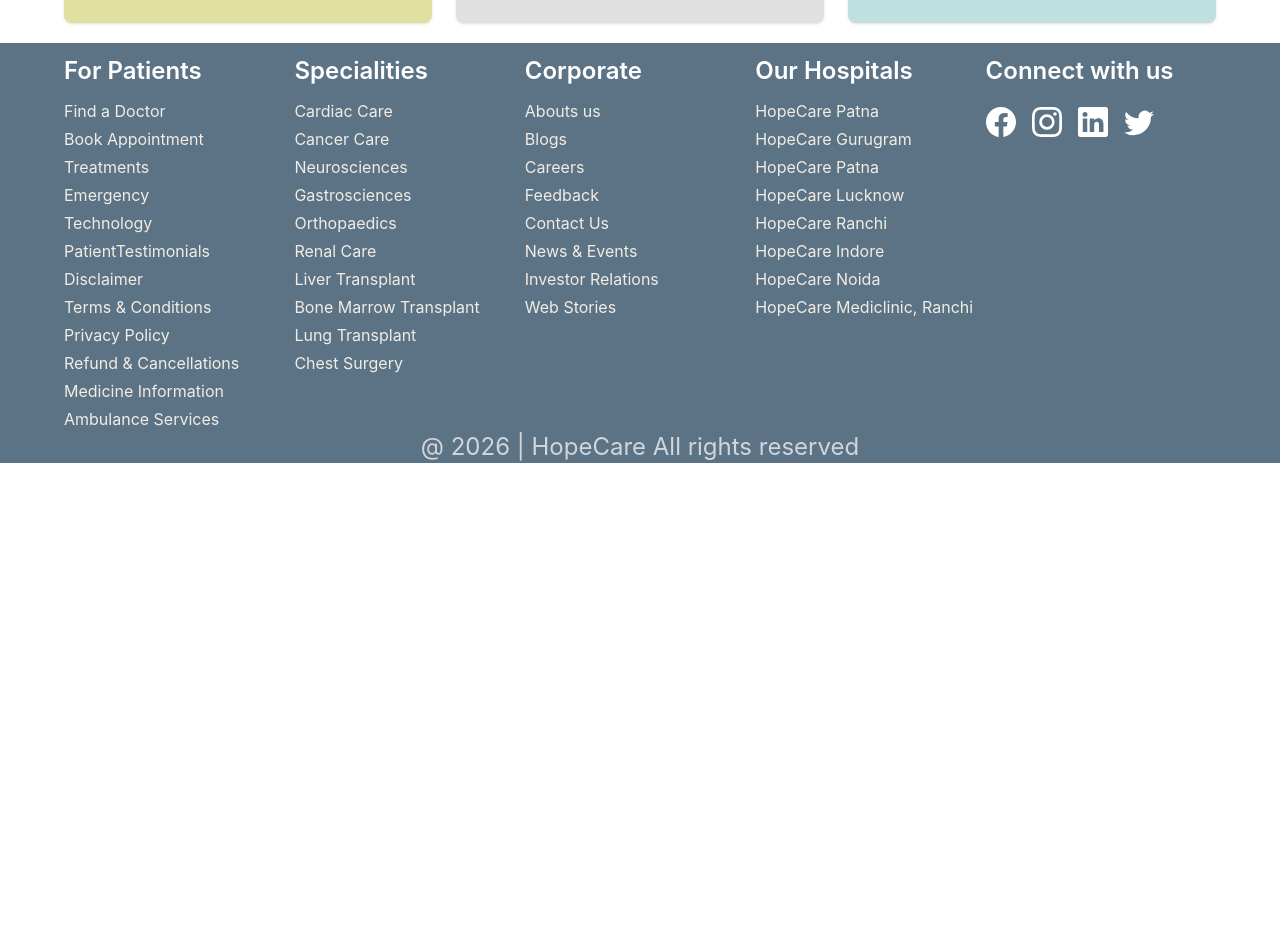
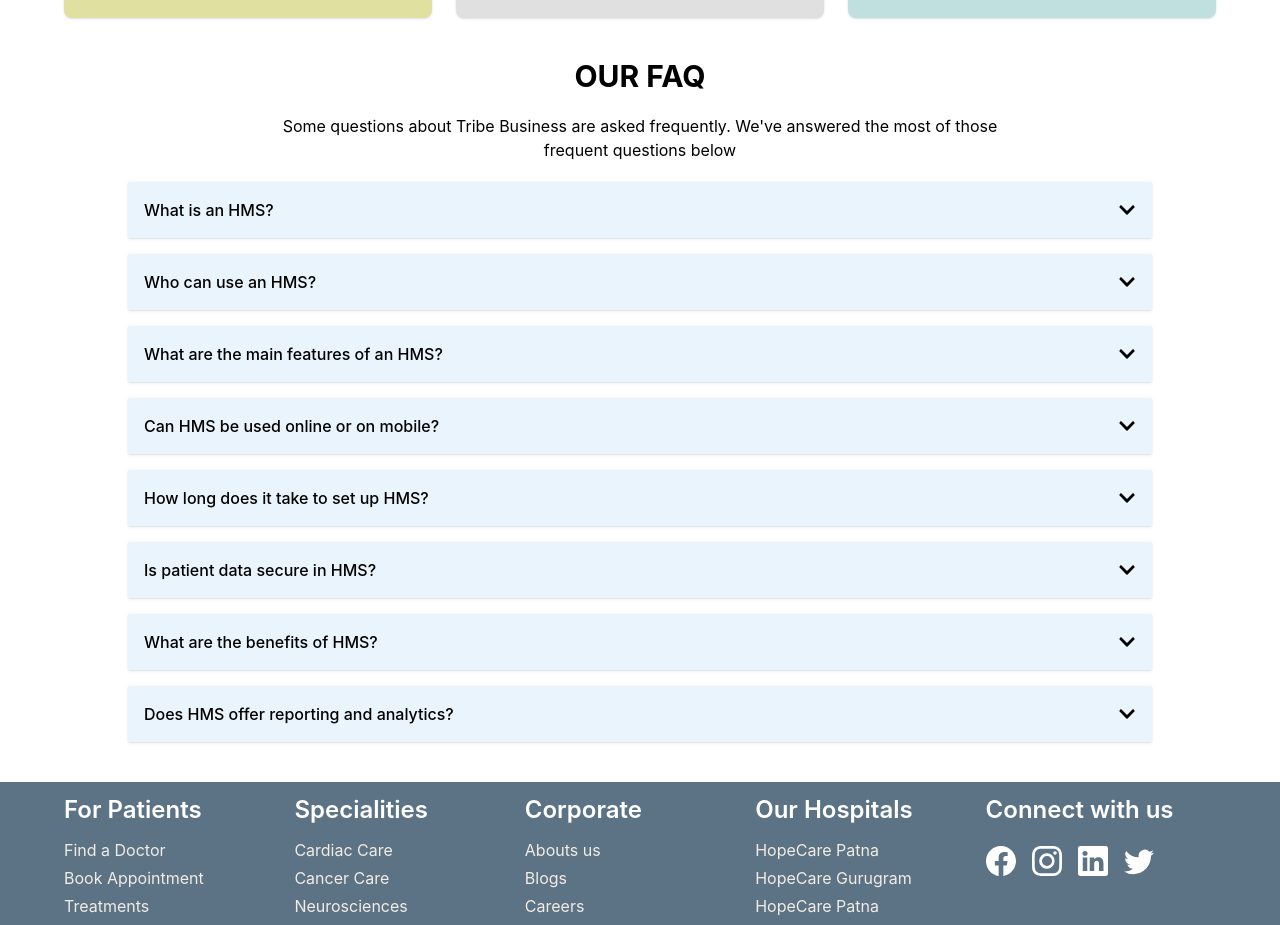
Before and after one commit to Chandan7317/Hospital-Clinic-Management-Frontend, a React (Vite) app: page / in a window 1280 px wide. Shown: the part 1026-1951 px from the top of the page. Before the commit the page ends 1489 px from the top, so only its background shows below. Built offline with nearby package versions, Linux system fonts and the light colour scheme.

Commit message:
added to FAQ on HomePage

```diff
--- a/src/Pages/homepage/HomePage.jsx
+++ b/src/Pages/homepage/HomePage.jsx
@@ -1,9 +1,16 @@
-import React from "react";
+import React, { useState } from "react";
 import HomeLayout from "../../Layouts/HomeLayout/HomeLayout";
 import HomeLogo from "../../assets/HomeLogo.jpg";
 import { Card } from "../../utils/Constants/homepages/card";
+import { HMSFAQ } from "../../utils/Constants/hmsFAQ/Faq";
+import { FaChevronDown, FaChevronUp } from "react-icons/fa";
+const HomePage = () => {
+  const [openId, setOpenId] = useState(null);
 
-const HomePage = () => {
+  const toggleFaq = (id) => {
+    setOpenId(openId === id ? null : id);
+  };
+
   return (
     <HomeLayout>
       <div className="hero bg_colar_purple h-full w-[90%] mx-auto ga-10">
@@ -55,7 +62,7 @@
                   {" "}
                   {Icon && <Icon size={35} className="text-blue-600" />}
                 </figure>
-                <h2 className="card-title text-lg font-bold">{heading}</h2>
+                <h2 className="card-title font-bold">{heading}</h2>
                 <p className="font-serif ">{content}</p>
               </div>
             </div>
@@ -63,7 +70,42 @@
         })}
       </div>
 
+      {/* FAQ */}
+      <div className="w-[80%] mx-auto my-10">
+        <h2 className="text-3xl font-bold mb-5 text-center">OUR FAQ</h2>
+        <p className="text-center">
+          {" "}
+          Some questions about Tribe Business are asked frequently. We've
+          answered the most of those{" "}
+        </p>
+        <p className="text-center mb-5">frequent questions below</p>
 
+        <div className="flex flex-col gap-4">
+          {HMSFAQ.map((faq) => (
+            <div key={faq.id} className="shadow-sm  overflow-hidden">
+              {/* Question */}
+              <button
+                onClick={() => toggleFaq(faq.id)}
+                className="w-full flex justify-between items-center p-4 bg-[#eaf4fc]  hover:bg-gray-200 font-medium text-left"
+              >
+                {faq.question}
+                <span>
+                  {openId === faq.id ? (
+                    <FaChevronUp size={18} />
+                  ) : (
+                    <FaChevronDown size={18} />
+                  )}
+                </span>
+              </button>
+
+              {/* Answer */}
+              {openId === faq.id && (
+                <div className="p-4 bg-white text-gray-700">{faq.answer}</div>
+              )}
+            </div>
+          ))}
+        </div>
+      </div>
     </HomeLayout>
   );
 };
--- /dev/null
+++ b/src/utils/Constants/hmsFAQ/Faq.js
@@ -0,0 +1,43 @@
+
+export const HMSFAQ = [
+  {
+    id: 1,
+    question: "What is an HMS?",
+    answer: "A Hospital Management System (HMS) is a software solution that automates and streamlines clinical, administrative, and operational tasks in hospitals or clinics. It centralizes patient records, appointments, billing, inventory, and reporting for efficient management."
+  },
+  {
+    id: 2,
+    question: "Who can use an HMS?",
+    answer: "Hospital and clinic staff (doctors, nurses, receptionists), administrative personnel (billing, HR, inventory management), and patients (for online appointment booking and accessing reports) can use an HMS."
+  },
+  {
+    id: 3,
+    question: "What are the main features of an HMS?",
+    answer: "Patient Management, Appointment Scheduling, Billing & Invoicing, Inventory Management, Queue Management, Security & Compliance."
+  },
+  {
+    id: 4,
+    question: "Can HMS be used online or on mobile?",
+    answer: "Yes, modern HMS platforms are accessible via web, mobile apps, and WhatsApp, enabling both staff and patients to access real-time information."
+  },
+  {
+    id: 5,
+    question: "How long does it take to set up HMS?",
+    answer: "Most HMS setups are completed in a few days, depending on the hospital size and customization requirements. Flexible modules and zero-code customization make onboarding quick and easy."
+  },
+  {
+    id: 6,
+    question: "Is patient data secure in HMS?",
+    answer: "Yes, HMS provides enterprise-grade security, including role-based access control, encrypted data storage, audit trails, and HIPAA compliance."
+  },
+  {
+    id: 7,
+    question: "What are the benefits of HMS?",
+    answer: "Reduces manual paperwork and errors, saves staff time and effort, improves patient satisfaction, and makes hospital operations transparent and efficient."
+  },
+  {
+    id: 8,
+    question: "Does HMS offer reporting and analytics?",
+    answer: "Yes, HMS provides real-time dashboards and reports to track hospital performance metrics, patient statistics, and financial data."
+  }
+];
```
